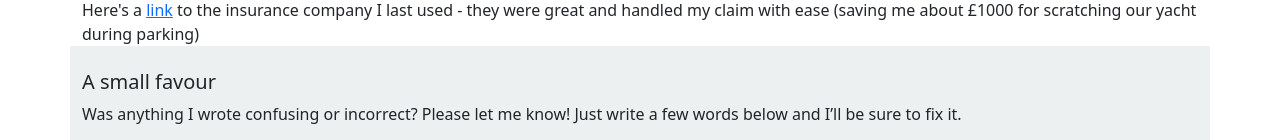
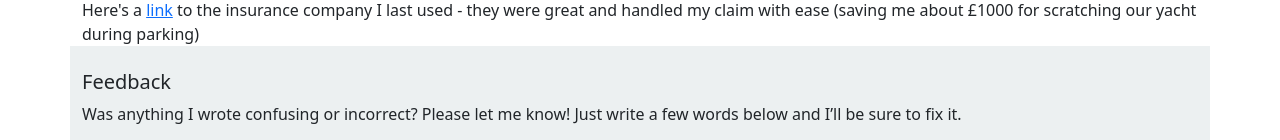
Before and after one commit to ma581/mkurien-blog, a React (Create React App) app: page /sailinglicence in a window 1280 px wide. Shown: the part 1278-1418 px from the top of the page. Built offline with nearby package versions, Linux system fonts and the light colour scheme; no server answers.

Commit message:
Change text to 'Feedback'

```diff
--- a/src/components/Feedback.js
+++ b/src/components/Feedback.js
@@ -60,7 +60,7 @@
   return (
     <div style={{ backgroundColor: "#ecf0f1" }}>
       <br />
-      <h5>A small favour</h5>
+      <h5>Feedback</h5>
       <p className="text-tertiary">
         Was anything I wrote confusing or incorrect? Please let me know! Just
         write a few words below and I’ll be sure to fix it.
```
